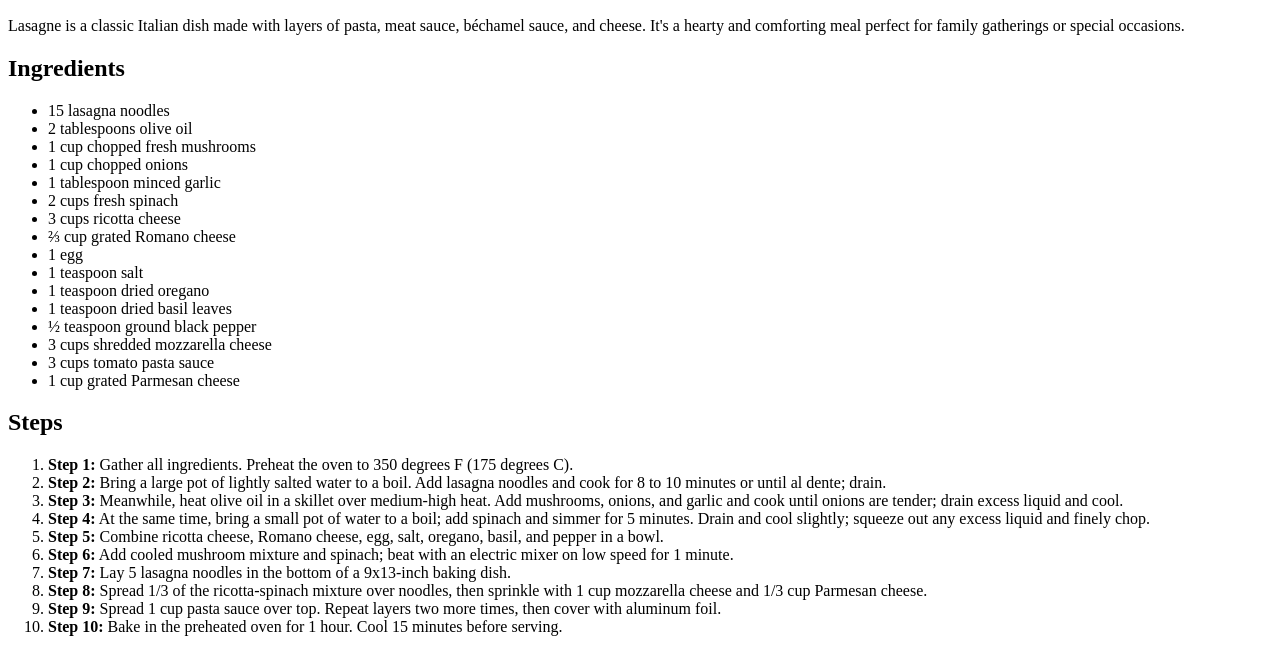
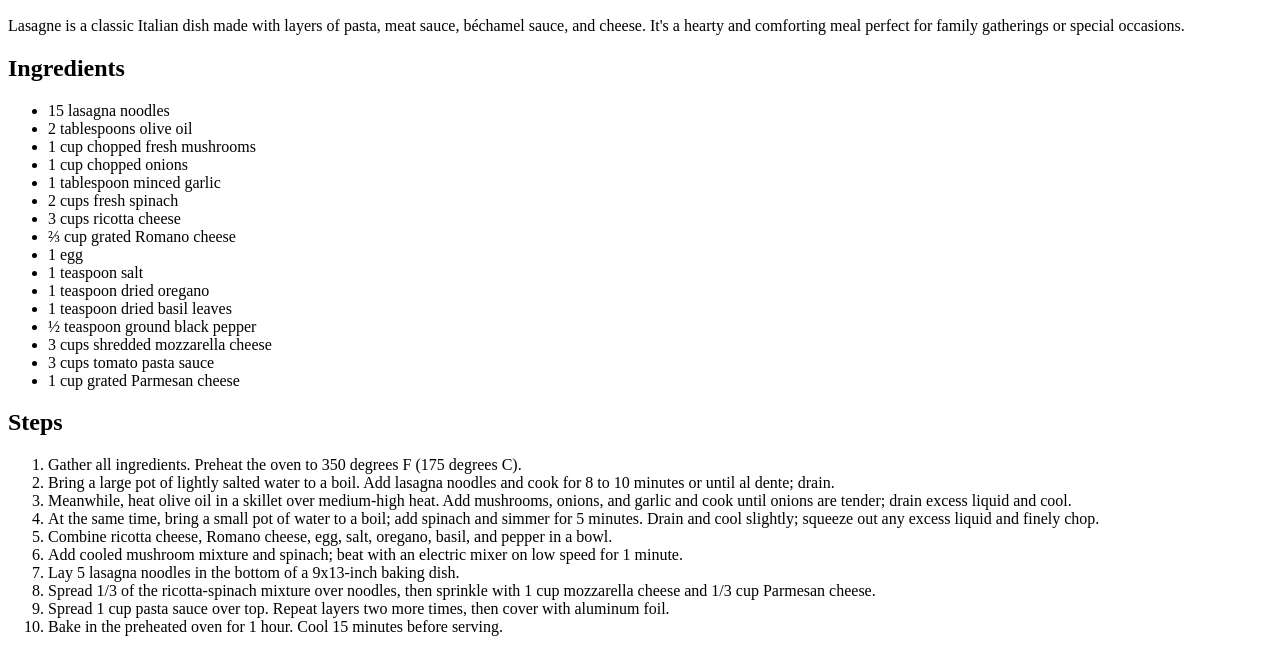
Before and after one commit to Oleidus/odin-recipes, a plain HTML site: page recipes/lasagne.html in a window 1280 px wide. Shown: the part 385-1037 px from the top of the page. Drawn offline with Linux system fonts and the light colour scheme.

Commit message:
Remove step numbers from the recipe steps.
Removed the step numbers from the recipe steps to make it easier to read and follow. The steps are now presented in a more straightforward format without numerical ordering.

```diff
--- a/recipes/lasagne.html
+++ b/recipes/lasagne.html
@@ -32,16 +32,16 @@
       </ul>
     <h2>Steps</h2>
       <ol>
-        <li><strong>Step 1:</strong> Gather all ingredients. Preheat the oven to 350 degrees F (175 degrees C).</li>
-        <li><strong>Step 2:</strong> Bring a large pot of lightly salted water to a boil. Add lasagna noodles and cook for 8 to 10 minutes or until al dente; drain.</li>
-        <li><strong>Step 3:</strong> Meanwhile, heat olive oil in a skillet over medium-high heat. Add mushrooms, onions, and garlic and cook until onions are tender; drain excess liquid and cool.</li>
-        <li><strong>Step 4:</strong> At the same time, bring a small pot of water to a boil; add spinach and simmer for 5 minutes. Drain and cool slightly; squeeze out any excess liquid and finely chop.</li>
-        <li><strong>Step 5:</strong> Combine ricotta cheese, Romano cheese, egg, salt, oregano, basil, and pepper in a bowl.</li>
-        <li><strong>Step 6:</strong> Add cooled mushroom mixture and spinach; beat with an electric mixer on low speed for 1 minute.</li>
-        <li><strong>Step 7:</strong> Lay 5 lasagna noodles in the bottom of a 9x13-inch baking dish.</li>
-        <li><strong>Step 8:</strong> Spread 1/3 of the ricotta-spinach mixture over noodles, then sprinkle with 1 cup mozzarella cheese and 1/3 cup Parmesan cheese.</li>
-        <li><strong>Step 9:</strong> Spread 1 cup pasta sauce over top. Repeat layers two more times, then cover with aluminum foil.</li>
-        <li><strong>Step 10:</strong> Bake in the preheated oven for 1 hour. Cool 15 minutes before serving.</li>
+        <li> Gather all ingredients. Preheat the oven to 350 degrees F (175 degrees C).</li>
+        <li> Bring a large pot of lightly salted water to a boil. Add lasagna noodles and cook for 8 to 10 minutes or until al dente; drain.</li>
+        <li> Meanwhile, heat olive oil in a skillet over medium-high heat. Add mushrooms, onions, and garlic and cook until onions are tender; drain excess liquid and cool.</li>
+        <li> At the same time, bring a small pot of water to a boil; add spinach and simmer for 5 minutes. Drain and cool slightly; squeeze out any excess liquid and finely chop.</li>
+        <li> Combine ricotta cheese, Romano cheese, egg, salt, oregano, basil, and pepper in a bowl.</li>
+        <li> Add cooled mushroom mixture and spinach; beat with an electric mixer on low speed for 1 minute.</li>
+        <li> Lay 5 lasagna noodles in the bottom of a 9x13-inch baking dish.</li>
+        <li> Spread 1/3 of the ricotta-spinach mixture over noodles, then sprinkle with 1 cup mozzarella cheese and 1/3 cup Parmesan cheese.</li>
+        <li> Spread 1 cup pasta sauce over top. Repeat layers two more times, then cover with aluminum foil.</li>
+        <li> Bake in the preheated oven for 1 hour. Cool 15 minutes before serving.</li>
       </ol>
   </body>
 </html>
```
Also changed, not shown: recipes/couscous.html (+2 -2 lines), recipes/pizza.html (+8 -8 lines).
